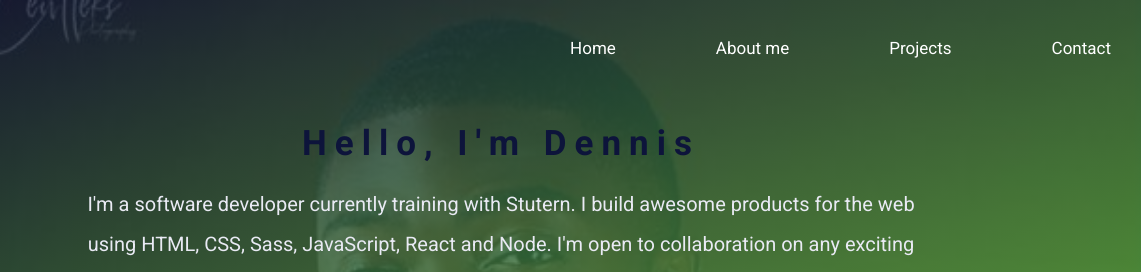
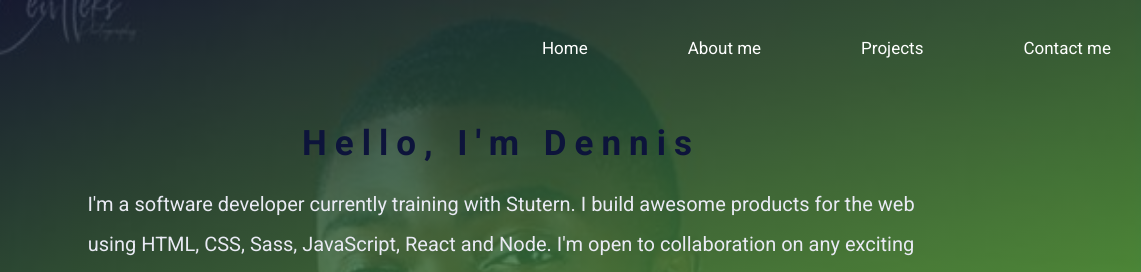
Before and after one commit to Denniman/stutern-my-portfolio, a plain HTML site: page index.html in a window 1280 px wide. Shown: the top 272 px of the page, 139-1280 px from the left. Drawn offline with Linux system fonts and the light colour scheme.

Commit message:
add me to contact

```diff
--- a/index.html
+++ b/index.html
@@ -18,7 +18,7 @@
                 <li class="nav--list__item"><a href="#home" class="nav--link">Home</a></li>
                 <li class="nav--list__item"><a href="#aboutme" class="nav--link">About me</a></li>
                 <li class="nav--list__item"><a href="#projects" class="nav--link">Projects</a></li>
-                <li class="nav--list__item"><a href="#contact" class="nav--link">Contact</a></li>
+                <li class="nav--list__item"><a href="#contact" class="nav--link">Contact me</a></li>
             </ul>
         </nav>
         <div class="header--text">
```
